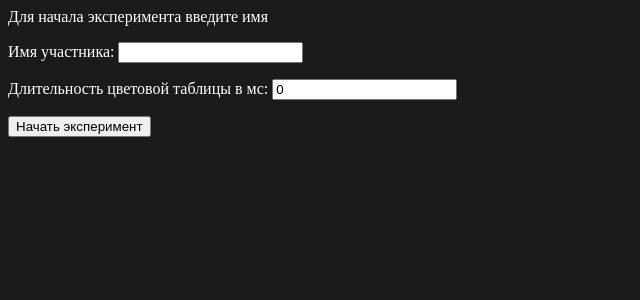
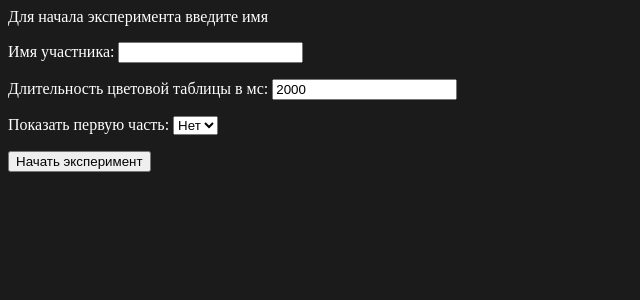
Before and after one commit to BrolAWE/MatyushinMemoryNew, a Django app: page /start_img/ in a window 1280 px wide. Shown: the top 300 px of the page, without its empty margins (0-640 px from the left). Run offline with Django 4.2, Linux system fonts and the light colour scheme.

Commit message:
Выбор показа первой части

```diff
--- a/core/forms.py
+++ b/core/forms.py
@@ -3,13 +3,15 @@ from django import forms
 from core.models import Member, Answer, Update
 
 TRUE_FALSE_CHOICES = (
+    (False, 'Нет'),
     (True, 'Да'),
-    (False, 'Нет')
 )
 
 
 class MemberForm(forms.ModelForm):
     """Форма создания участника"""
+    show_first = forms.ChoiceField(choices=TRUE_FALSE_CHOICES, label="Показать первую часть:",
+                                   initial='', widget=forms.Select(), required=True)
 
     class Meta:
         model = Member
--- a/core/models.py
+++ b/core/models.py
@@ -104,8 +104,9 @@ class ColorSample(models.Model):
 class Member(models.Model):
     """Участник эксперимента"""
     name = models.CharField(max_length=50)
-    duration = models.IntegerField(verbose_name="Длительность в мс", default=0)
+    duration = models.IntegerField(verbose_name="Длительность в мс", default=2000)
     experiment = models.CharField(max_length=50, blank=True, null=True)
+    show_first = models.BooleanField(default=False)
 
     def __str__(self):
         return "{0} {1} {2}".format(self.name, self.pk, self.experiment)
--- a/core/views.py
+++ b/core/views.py
@@ -27,7 +27,8 @@ def start_img(request):
         form = MemberForm(request.POST, request.FILES)  # Выгрузить
         if form.is_valid():
             duration = int(request.POST['duration'])
-            member = Member(name=request.POST['name'], duration=duration, experiment="Картинки")
+            show_first = request.POST['show_first']
+            member = Member(name=request.POST['name'], duration=duration, experiment="Картинки", show_first=show_first)
             member.save()  # Сохранить
 
             images_second = list(ImgSample.objects.filter(second=True))  # Получить все таблицы
@@ -38,10 +39,11 @@ def start_img(request):
                 order = ColorOrder(member=member, image=table, position=i + 1)  # Элемент последовательности
                 order.save()  # Сохранить
 
-            if duration != 0:
+            print(show_first)
+            if show_first == "True":
                 first_table = ImgSample.objects.get(num=1, first=True)
                 return redirect('img_table', img_pk=first_table.num, member_pk=member.pk)
-            else:
+            elif show_first == "False":
                 context = {'next_table': 1, 'member_pk': member.pk}
                 return render(request, 'faq_img.html', context)
         else:
@@ -167,6 +169,14 @@ def img_test(request, table_pk, member_pk):
     """Тест на память"""
     member = Member.objects.get(pk=member_pk)
     table_pk = int(table_pk)
+    if table_pk == 1 and request.method == 'GET':
+        """Сохраняем время начала показа первой картинки"""
+        answer_time = datetime.datetime.now()
+        answer = Answer(answer=True,
+                        member=member,
+                        answer_time=answer_time)  # Заполнить
+        answer.save()  # Сохранить
+
     img = ColorOrder.objects.get(member=member_pk, position=table_pk).image
     if request.method == 'POST':
         form = AnswerForm(request.POST, request.FILES)  # Выгрузить
--- a/templates/start_img.html
+++ b/templates/start_img.html
@@ -16,6 +16,10 @@
         Длительность цветовой таблицы в мс:
         {{ form.duration }}
     </p>
+    <p>
+        Показать первую часть:
+        {{ form.show_first }}
+    </p>
 
     <p><input type="submit" value="Начать эксперимент"/></p>
 </form>
```
Also changed, not shown: core/migrations/0013_auto_20230120_1242.py (added).
